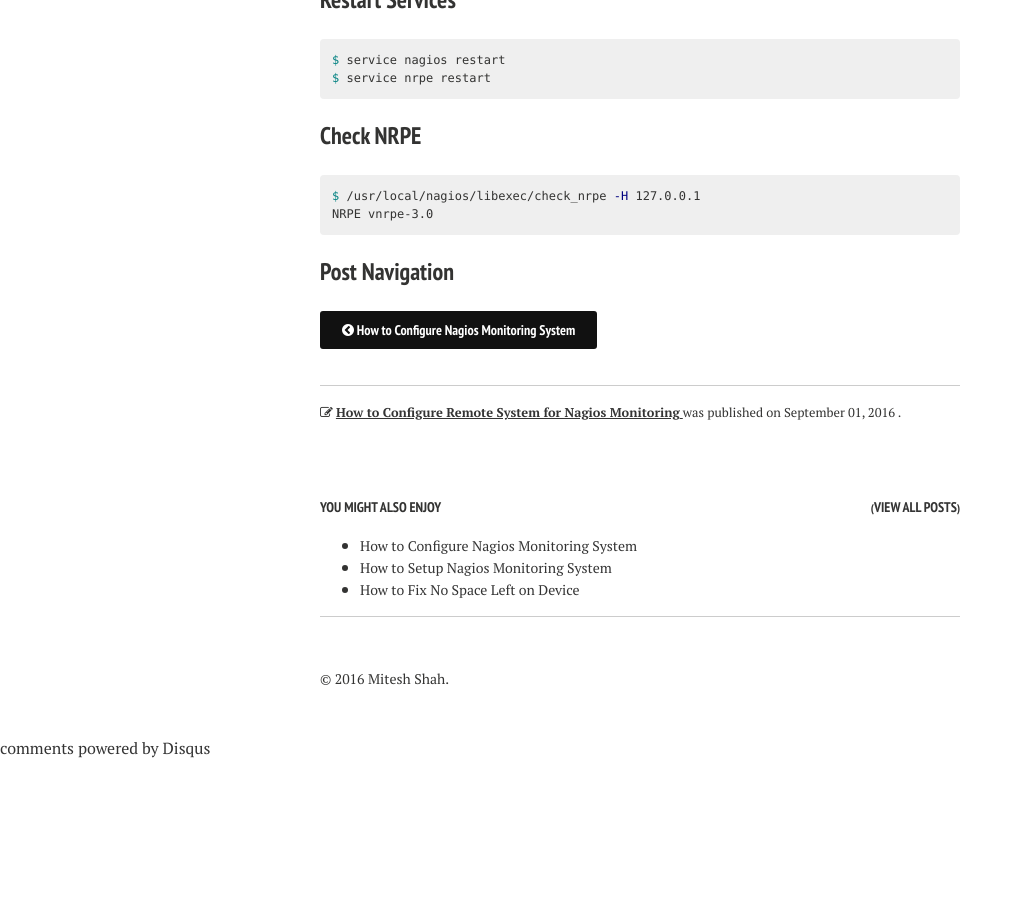
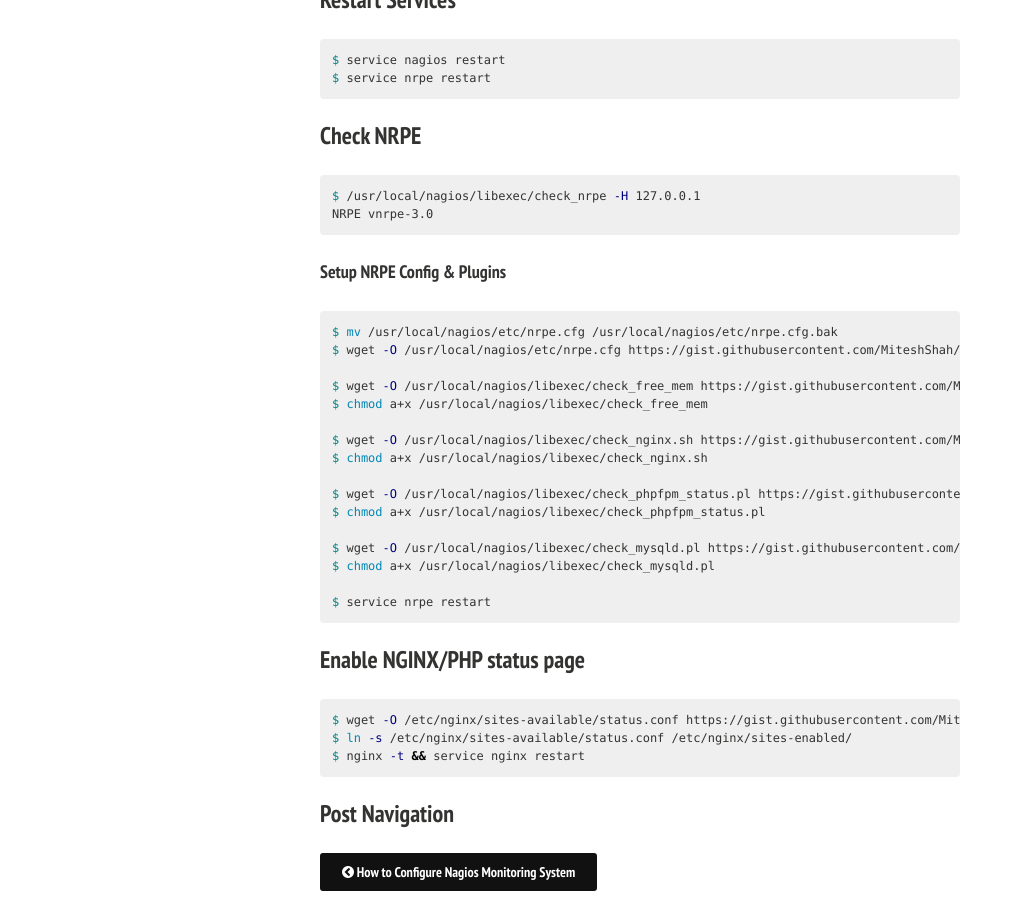
Before and after one commit to MiteshShah/miteshshah.github.io, a Jekyll site: the page built from _posts/devops/nagios/2016-09-02-how-to-configure-remote-system-for-nagios-monitoring.markdown, in a window 1280 px wide and 900 px high, scrolled down 1266 px. Shown: the whole window, without its empty margins (0-1023 px from the left). Built offline with Jekyll 4.4.1, drawn with Linux system fonts in a browser that asks for light colours; nearby versions of some CDN libraries; comment, search, counter and statistics services are not loaded; before the commit the page ends 2025 px from its top, so only the background shows below that; some of the changed text lies outside the part shown.

Commit message:
Updated Nagios

```diff
--- a/_posts/devops/nagios/2016-09-01-how-to-setup-nagios-monitoring-system.markdown
+++ b/_posts/devops/nagios/2016-09-01-how-to-setup-nagios-monitoring-system.markdown
@@ -85,7 +85,7 @@ $ htpasswd -c /usr/local/nagios/etc/htpasswd.users nagiosadmin
 
 {% highlight bash %}
 $ cd /tmp/nagios-plugins-2.1.2
-$ ./configure --with-nagios-user=nagios --with-nagios-group=nagios --with-openssl
+$ ./configure --with-nagios-user=nagios --with-nagios-group=nagios --with-openssl --with-ping-command=ping
 $ make
 $ make install
 {% endhighlight %}
--- a/_posts/devops/nagios/2016-09-02-how-to-configure-remote-system-for-nagios-monitoring.markdown
+++ b/_posts/devops/nagios/2016-09-02-how-to-configure-remote-system-for-nagios-monitoring.markdown
@@ -81,3 +81,33 @@ $ service nrpe restart
 $ /usr/local/nagios/libexec/check_nrpe -H 127.0.0.1
 NRPE vnrpe-3.0
 {% endhighlight %}
+
+#### Setup NRPE Config & Plugins
+
+{% highlight bash %}
+$ mv /usr/local/nagios/etc/nrpe.cfg /usr/local/nagios/etc/nrpe.cfg.bak
+$ wget -O /usr/local/nagios/etc/nrpe.cfg https://gist.githubusercontent.com/MiteshShah/77445d56396691b71ac76fb931c8ecbb/raw/3a60256314a2fb489feaecbcbb79d22b5dacddd9/nrpe.conf
+
+$ wget -O /usr/local/nagios/libexec/check_free_mem https://gist.githubusercontent.com/MiteshShah/65dad7fa814a31d5a8a5d7bc7716c079/raw/5c2693fedfda4eda46e71b93db7c1dcf8db0f2aa/check_free_mem
+$ chmod a+x /usr/local/nagios/libexec/check_free_mem
+
+$ wget -O /usr/local/nagios/libexec/check_nginx.sh https://gist.githubusercontent.com/MiteshShah/49279e58a73ff76f34f294dfce5af92d/raw/b00f77a79b6e89eb3c085142ff665af750873fec/check_nginx.sh
+$ chmod a+x /usr/local/nagios/libexec/check_nginx.sh
+
+$ wget -O /usr/local/nagios/libexec/check_phpfpm_status.pl https://gist.githubusercontent.com/MiteshShah/c5f23b253cb439030e5db2db1c6f4eda/raw/d286c86ee38e962e28dae9f121e983d5be7216c3/check_phpfpm_status.pl
+$ chmod a+x /usr/local/nagios/libexec/check_phpfpm_status.pl
+
+$ wget -O /usr/local/nagios/libexec/check_mysqld.pl https://gist.githubusercontent.com/MiteshShah/e4ca2ddfe0e87344f94f79b8ae6895f7/raw/050857339623f33275657b5cebc4bb2f6f0587a8/check_mysqld.pl
+$ chmod a+x /usr/local/nagios/libexec/check_mysqld.pl
+
+$ service nrpe restart
+
+{% endhighlight %}
+
+### Enable NGINX/PHP status page
+
+{% highlight bash %}
+$ wget -O /etc/nginx/sites-available/status.conf https://gist.githubusercontent.com/MiteshShah/38591a384c426a63ec3b002ac0208801/raw/7cbf2cfafe142b1e048594ed72ed9a5b3dc31f09/status.conf
+$ ln -s /etc/nginx/sites-available/status.conf /etc/nginx/sites-enabled/
+$ nginx -t && service nginx restart
+{% endhighlight %}
```
Also changed, not shown: other parts of _posts/devops/nagios/2016-09-02-how-to-configure-remote-system-for-nagios-monitoring.markdown (+1 -1 lines).
